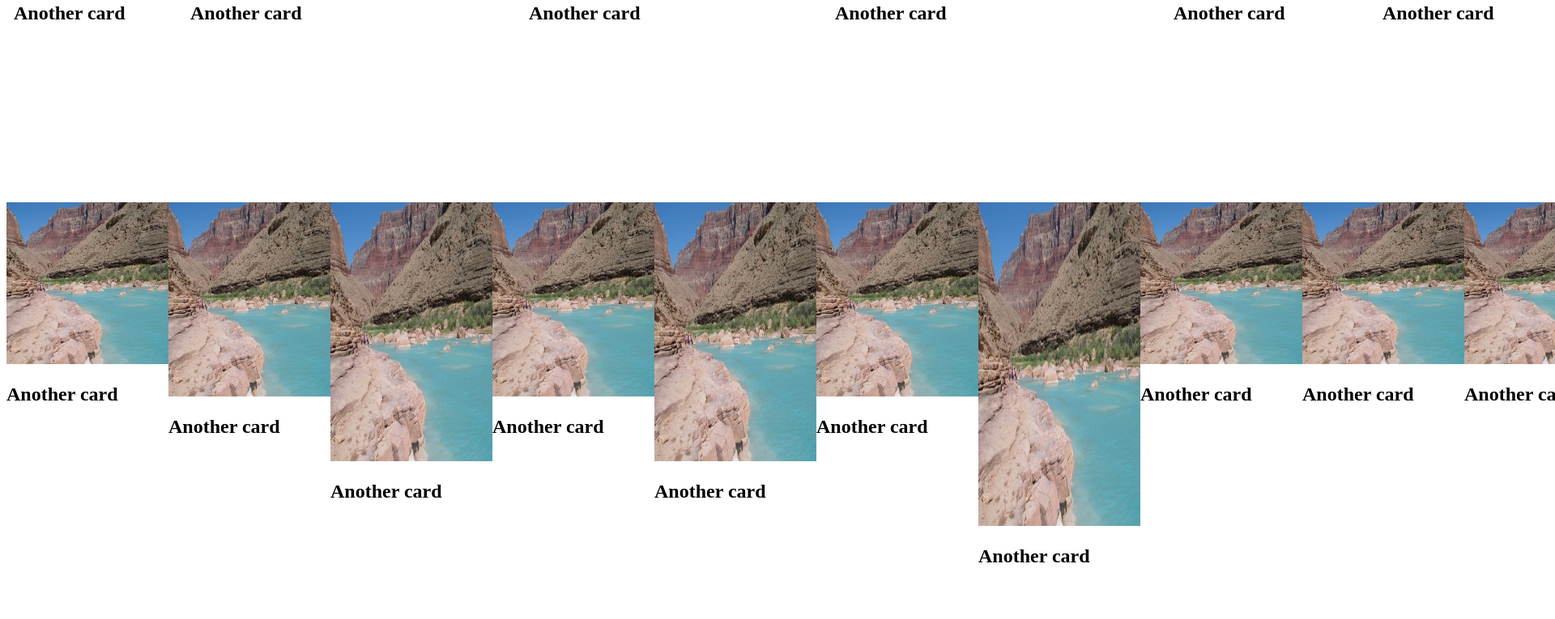
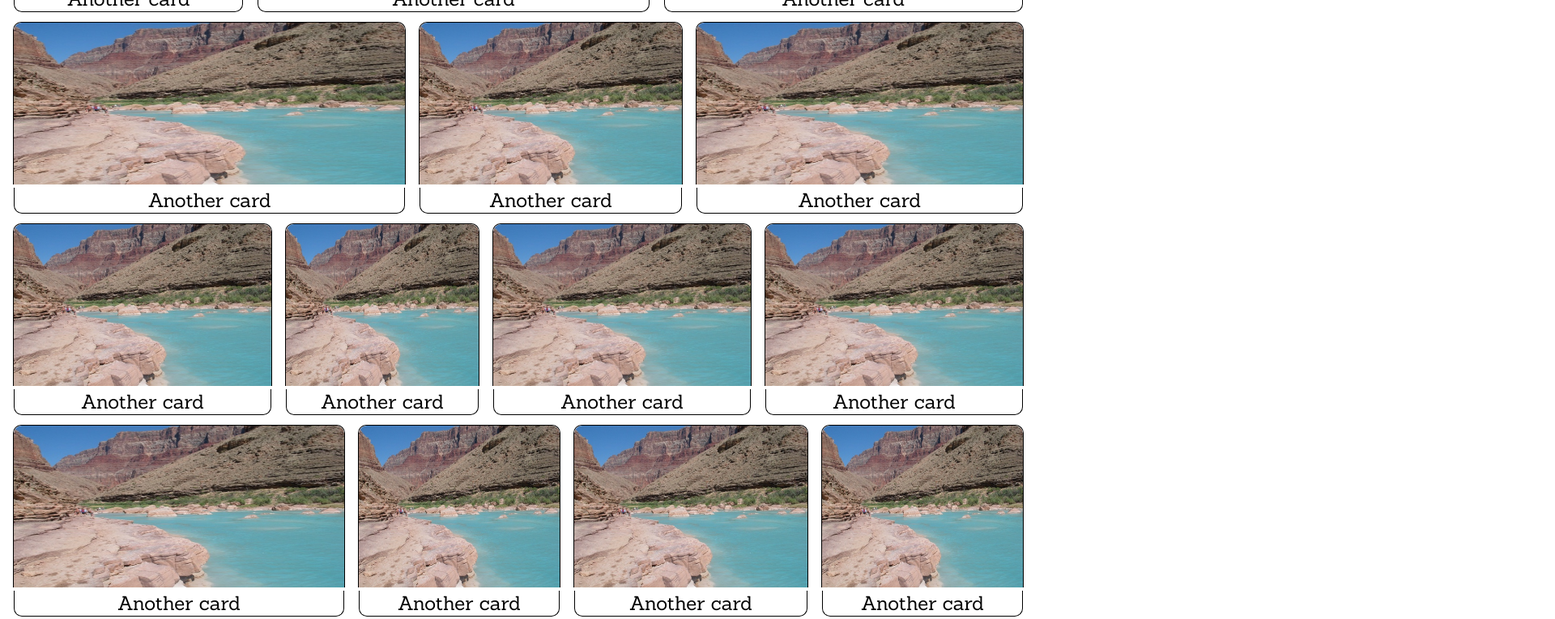
Before and after one commit to rawinolivera/wdd331r, a plain HTML site: page week8/index.html in a window 1280 px wide. Shown: the part 238-1003 px from the top of the page at 81% size, 1920 px wide, since content can reach past the window. Before the commit the page ends 939 px from the top, so only its background shows below. Drawn offline with Linux system fonts and the light colour scheme.

Commit message:
fixing week 8 assigment

```diff
--- a/week8/css/index.css
+++ b/week8/css/index.css
@@ -1,26 +1,52 @@
+@import url('https://fonts.googleapis.com/css2?family=Roboto&family=Sanchez&display=swap');
 
-main {
-    display: grid;
-    grid-template-rows: 1fr 1fr;
-    gap: 5rem;
+.card {
+    border-top: 1px solid #000;
+    border-right: 1px solid #000;
+    border-left: 1px solid #000;
 }
 
 .card img {
     width: 100%;
     height: 100%;
+    border-radius: 10px 10px 0 0;
 }
 
 .row-grid {
     display: flex;
+    flex-wrap: wrap;
+    justify-content: space-between;
 }
 
 .row-grid .card {
-
-    border: 1px #000 solid;
-    border-radius: 5px;
-    margin: .5rem;
+    border-radius: 10px 10px 0 0;
+    margin: .5rem .5rem 2.5rem .5rem;
+    flex: auto;
+    text-align: center;
 }
 
 .col-grid {
+    height: 155rem;
     display: flex;
+    flex-direction: column;
+    flex-wrap: wrap;
+    align-content: center;
 }
+
+.col-grid .card {
+    border-radius: 10px 10px 0 0;
+    margin: .5rem .5rem 2.5rem;
+    flex: auto;
+}
+
+.card h2 {
+    font-family: Sanchez;
+    margin-top: 0;
+    font-weight: 100;
+    text-align: center;
+    border-bottom: 1px solid #000;
+    border-right: 1px solid #000;
+    border-left: 1px solid #000;
+    border-bottom-left-radius: 10px;
+    border-bottom-right-radius: 10px;
+}
```
